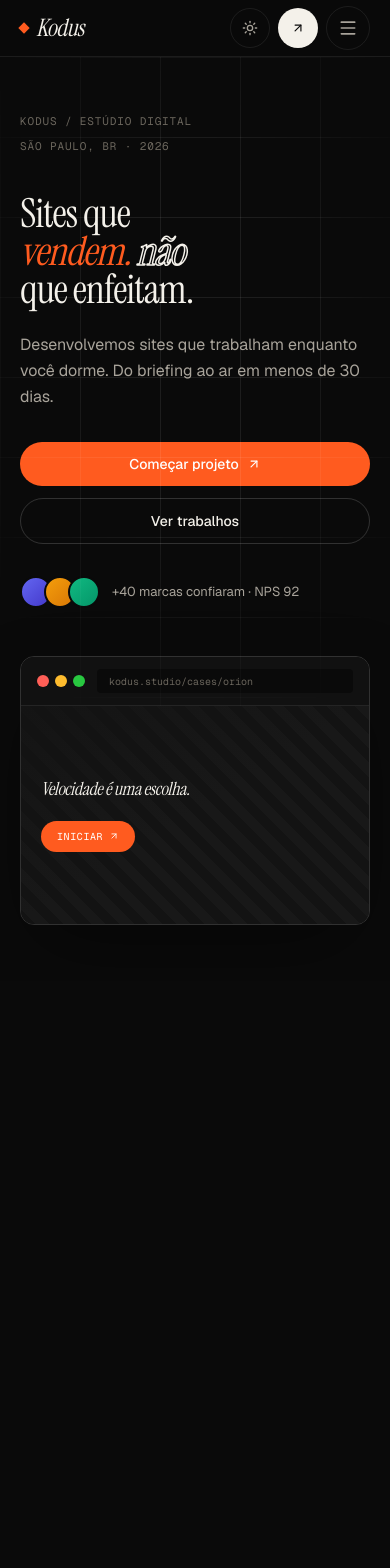
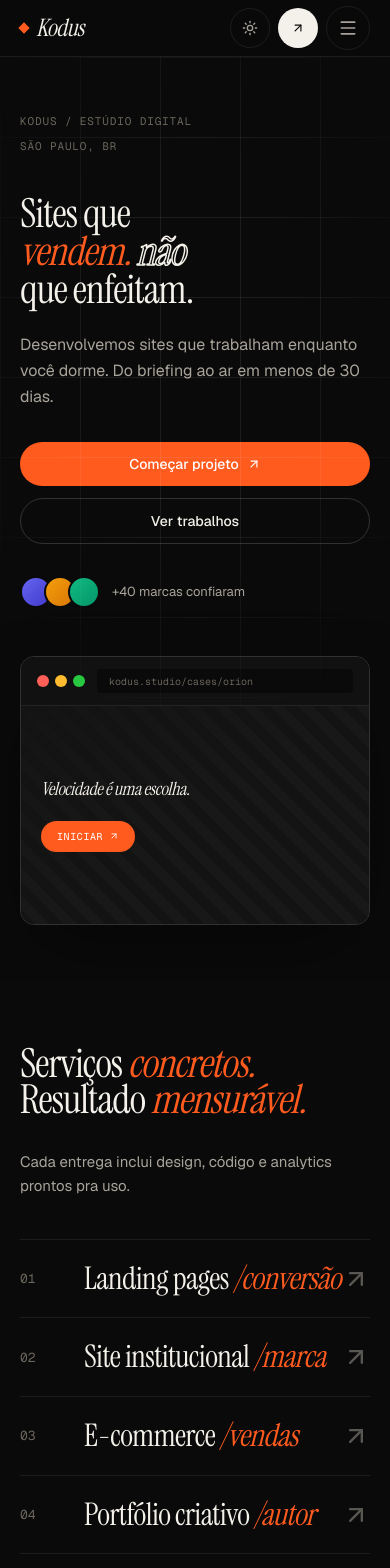
Before and after one commit to GapdmmDev/Kodus-Design, a Next.js app: page / in a window 390 px wide. Shown: the top 1568 px of the page. Before the commit the page ends 981 px from the top, so only its background shows below. Built offline with nearby package versions, Linux system fonts and the light colour scheme.

Commit message:
feat(landing): services

```diff
--- a/src/app/page.tsx
+++ b/src/app/page.tsx
@@ -1,5 +1,6 @@
 import { Nav } from "@/components/landing/Nav";
 import { HeroSplit } from "@/components/landing/HeroSplit";
+import { Services } from "@/components/landing/Services";
 
 export default function Home() {
   return (
@@ -7,6 +8,7 @@ export default function Home() {
       <Nav />
       <main>
         <HeroSplit />
+        <Services />
       </main>
     </>
   );
--- a/src/components/landing/HeroSplit.tsx
+++ b/src/components/landing/HeroSplit.tsx
@@ -1,4 +1,3 @@
-import { Fragment } from "react";
 import Link from "next/link";
 import { ArrowUpRight } from "lucide-react";
 import { Container } from "@/components/ui/container";
@@ -145,34 +144,23 @@ export function HeroSplit() {
           className={cn(
             "mb-10 flex items-center",
             "font-mono text-[11px] uppercase tracking-[.08em] text-[var(--fg-mute)]",
-            // Desktop: horizontal row with gap
-            "gap-4",
+            // Desktop: left / center / right
+            "min-[980px]:justify-between",
             // Mobile: vertical stack
             "max-[980px]:flex-col max-[980px]:items-start max-[980px]:gap-2",
           )}
         >
           {hero.meta.map((item, i) => (
-            <Fragment key={i}>
-              {/* Bullet separator — desktop only, between items */}
-              {i > 0 && (
             <span
-                  className="hidden min-[980px]:block"
-                  aria-hidden="true"
-                >
-                  ·
-                </span>
-              )}
-              <span
+              key={i}
               className={cn(
                 "flex items-center gap-2",
-                  // Hide middle item on very small screens
                 i === 1 && "max-[480px]:hidden",
               )}
             >
               {item.live && <LiveDot />}
               {item.text}
             </span>
-            </Fragment>
           ))}
         </div>
 
--- /dev/null
+++ b/src/components/landing/Services.tsx
@@ -0,0 +1,115 @@
+import { ArrowUpRight } from "lucide-react";
+import { Container } from "@/components/ui/container";
+import { Reveal } from "@/components/ui/reveal";
+import { services } from "@/lib/content";
+import { cn } from "@/lib/cn";
+
+export function Services() {
+  return (
+    <section
+      id="servicos"
+      className="py-[120px] max-[980px]:py-[80px] max-[600px]:py-16"
+    >
+      <Container>
+        <Reveal>
+          {/* ── Section header ─────────────────────────────────────── */}
+          <div className="mb-16 flex items-start justify-between gap-8 max-[980px]:mb-10 max-[980px]:flex-col">
+            <h2
+              className="display shrink-0 leading-[.92] tracking-[-0.025em] text-[clamp(40px,6vw,96px)]"
+            >
+              {services.heading.map((line, li) => (
+                <span key={li} className="block whitespace-nowrap">
+                  {line.map((seg, si) =>
+                    seg.accent ? (
+                      <em
+                        key={si}
+                        style={{ fontStyle: "italic", color: "var(--accent)" }}
+                      >
+                        {seg.text}
+                      </em>
+                    ) : (
+                      <span key={si}>{seg.text}</span>
+                    )
+                  )}
+                </span>
+              ))}
+            </h2>
+
+            <p className="max-w-[280px] text-[15px] leading-relaxed text-[var(--fg-dim)] max-[980px]:max-w-none">
+              {services.meta}
+            </p>
+          </div>
+
+          {/* ── Service list ───────────────────────────────────────── */}
+          <div className="border-t border-[var(--line)]">
+            {services.items.map((item) => (
+              <a
+                key={item.idx}
+                href="#contato"
+                aria-label={`${item.name}${item.em} — ir para contato`}
+                className="group relative flex items-center border-b border-[var(--line)] py-9 max-[980px]:py-7 max-[600px]:py-6"
+              >
+                {/* Hover gradient background */}
+                <div
+                  className="pointer-events-none absolute inset-0 opacity-0 transition-opacity duration-300 group-hover:opacity-100"
+                  style={{
+                    background:
+                      "linear-gradient(to right, transparent, var(--accent-soft), transparent)",
+                  }}
+                  aria-hidden="true"
+                />
+
+                {/* Row content */}
+                <div
+                  className={cn(
+                    "relative flex flex-1 items-baseline gap-8",
+                    // Desktop 2-col grid: 80px idx + remaining name
+                    "min-[980px]:grid min-[980px]:grid-cols-[80px_1fr] min-[980px]:items-center",
+                    // Mobile 2-col grid: 48px idx + name
+                    "grid grid-cols-[48px_1fr] items-center",
+                    "max-[980px]:gap-4",
+                  )}
+                >
+                  {/* Index */}
+                  <span className="font-mono text-[13px] text-[var(--fg-mute)]">
+                    {item.idx}
+                  </span>
+
+                  {/* Name */}
+                  <span
+                    className={cn(
+                      "display leading-none tracking-[-0.02em]",
+                      "text-[clamp(28px,8vw,42px)] min-[980px]:text-[clamp(36px,5vw,68px)]",
+                      // No wrapping on desktop
+                      "min-[980px]:whitespace-nowrap",
+                    )}
+                  >
+                    {item.name}{" "}
+                    <em style={{ fontStyle: "italic", color: "var(--accent)" }}>
+                      {item.em}
+                    </em>
+                  </span>
+                </div>
+
+                {/* Arrow */}
+                <ArrowUpRight
+                  size={28}
+                  aria-hidden="true"
+                  className={cn(
+                    "relative shrink-0 text-[var(--fg-dim)]",
+                    "transition-all duration-200",
+                    // Desktop: hidden at rest, slides in on hover
+                    "min-[980px]:translate-x-3 min-[980px]:opacity-0",
+                    "min-[980px]:group-hover:translate-x-0 min-[980px]:group-hover:opacity-100",
+                    // Mobile: always visible at half opacity
+                    "max-[980px]:opacity-50",
+                  )}
+                />
+              </a>
+            ))}
+          </div>
+        </Reveal>
+      </Container>
+    </section>
+  );
+}
--- a/src/lib/content.ts
+++ b/src/lib/content.ts
@@ -156,7 +156,7 @@ export const hero: HeroData = {
   meta: [
     { text: "Kodus / Estúdio Digital" },
     { text: "Aceitando 2 projetos · Mai/Jun 2026", live: true },
-    { text: "São Paulo, BR · 2026" },
+    { text: "São Paulo, BR" },
   ],
   title: [
     [{ text: "Sites que" }],
@@ -171,7 +171,7 @@ export const hero: HeroData = {
     { label: "Começar projeto", href: "#contato", variant: "primary" },
     { label: "Ver trabalhos", href: "#trabalhos", variant: "ghost" },
   ],
-  trust: "+40 marcas confiaram · NPS 92",
+  trust: "+40 marcas confiaram",
   stats: [
     { value: "+312%", label: "conversão média / cliente" },
     { value: "21 dias", label: "prazo médio de entrega" },
```
Lines whose indentation alone changed are shown as unchanged.
